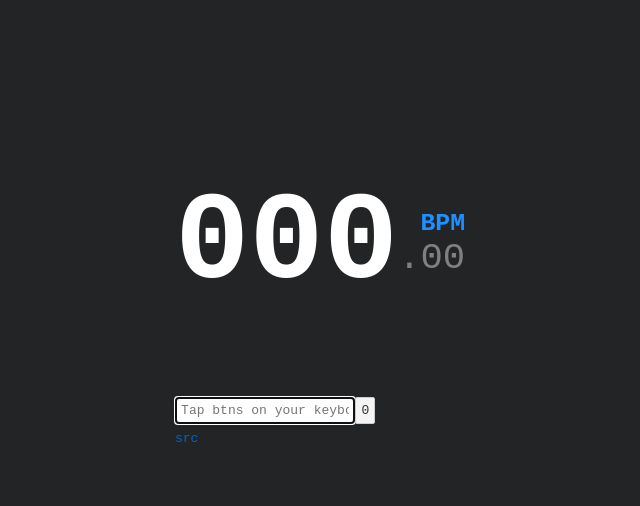
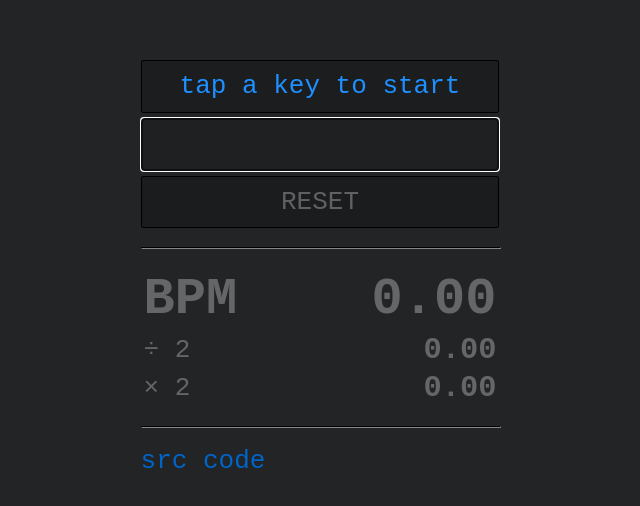
Before and after one commit to GeordieP/bpm, a Svelte app: page / in a window 1280 px wide. Shown: the part 132-638 px from the top of the page, without its empty margins (320-960 px from the left). Built offline with nearby package versions, Linux system fonts and the light colour scheme.

Commit message:
show double & half time

```diff
--- a/src/App.svelte
+++ b/src/App.svelte
@@ -1,11 +1,27 @@
 <script lang="ts">
+  import { onMount } from "svelte";
   const ONE_MINUTE_MS = 1000 * 60;
 
-  let field = "";
-  let count = 0;
-  let first = 0;
-  let bpm = "000.00";
-  $: [whole, dec] = bpm.split(".");
+  const reset = () => {
+    field = "";
+    count = 0;
+    first = 0;
+    bpm = fmtBPM(0);
+    document.getElementById("tapInputField").focus();
+  };
+  onMount(reset);
+
+  const fmtBPM = (bpm: number) => {
+    const str = (Math.round(bpm * 100) / 100).toString();
+    const [whole, decimal] = str.split(".");
+    return {
+      whole,
+      decimal:
+        decimal == null ? "00" : decimal.length < 2 ? "0" + decimal : decimal,
+      asStr: str,
+      asFloat: parseFloat(str),
+    };
+  };
 
   const tap = () => {
     const now = Date.now();
@@ -17,12 +33,93 @@
     }
 
     const tmp = (ONE_MINUTE_MS * count) / (now - first);
-    bpm = (Math.round(tmp * 100) / 100).toString();
+    bpm = fmtBPM(tmp);
 
     field = "";
     count++;
-  };
+  }; ///tap
+
+  // STATE
+  let field = "";
+  let count = 0;
+  let first = 0;
+  let bpm = fmtBPM(0);
+
+  $: active = count >= 2;
+  $: halftime = fmtBPM(bpm.asFloat / 2);
+  $: doubletime = fmtBPM(bpm.asFloat * 2);
 </script>
+
+<main>
+  <div class="vStack gap-sm">
+    {#if count == 0}
+      <button on:click={tap} class="accent">tap a key to start</button>
+    {:else if count == 1}
+      <button on:click={tap} class="accent">keep tapping</button>
+    {:else}
+      <button on:click={tap} class="txt-dim">{count} taps</button>
+    {/if}
+
+    <input
+      id="tapInputField"
+      type="text"
+      on:keydown={tap}
+      bind:value={field}
+      autofocus
+    />
+    <button on:click={reset} class:txt-dim={!active} class:accent={active}
+      >RESET</button
+    >
+
+    <hr />
+
+    <div class="vStack">
+      <table class:txt-dim={!active}>
+        <tr>
+          <td>
+            <h1>
+              <span class:accent={active}>BPM</span>
+            </h1>
+          </td>
+          <td class="text-right">
+            <h1>{bpm.whole}<span class="txt-dim">.{bpm.decimal}</span></h1>
+          </td>
+        </tr>
+
+        <tr>
+          <td>
+            <span class:accent={active}>&divide; 2</span>
+          </td>
+          <td class="text-right">
+            <h3>
+              {halftime.whole}<span class="txt-dim">.{halftime.decimal}</span>
+            </h3>
+          </td>
+        </tr>
+
+        <tr>
+          <td>
+            <span class:accent={active}>&times; 2</span>
+          </td>
+          <td class="text-right">
+            <h3>
+              {doubletime.whole}<span class="txt-dim"
+                >.{doubletime.decimal}</span
+              >
+            </h3>
+          </td>
+        </tr>
+      </table>
+    </div>
+
+    <hr />
+    <a
+      href="https://github.com/GeordieP/bpm"
+      target="_blank"
+      class:txt-dim={active}>src code</a
+    >
+  </div>
+</main>
 
 <style>
   main {
@@ -33,8 +130,36 @@
     height: 100%;
     width: 100%;
     margin: 0 auto;
+    font-size: 2em;
   }
 
+  button {
+    cursor: pointer;
+  }
+
+  button,
+  input {
+    margin: 0;
+    color: white;
+    background-color: rgba(0, 0, 0, 0.2);
+    border: 1px solid black;
+  }
+  input {
+    background-color: rgba(0, 0, 0, 0.1);
+    border: 1px solid rgba(40, 150, 255, 0.3);
+  }
+
+  h1,
+  h3 {
+    margin: 0;
+  }
+
+  hr {
+    width: 100%;
+    border-color: #333;
+  }
+
+  /*  */
   .hStack {
     display: flex;
     flex-direction: row;
@@ -45,47 +170,30 @@
     flex-direction: column;
   }
 
-  .bpm {
-    font-size: 124px;
-  }
-
-  .dec {
-    color: gray;
-    font-size: 0.3em;
-    font-weight: normal;
-  }
-
-  .accent {
-    color: dodgerblue;
-    font-size: 0.2em;
-    text-align: right;
-    width: 100%;
+  .gap-sm {
+    gap: 0.2em;
   }
 
   .center {
     justify-content: center;
     align-items: center;
   }
+
+  .txt-dim {
+    color: rgba(255, 255, 255, 0.3);
+  }
+
+  .spaceBetween {
+    justify-content: space-between;
+  }
+
+  .text-right {
+    text-align: right;
+  }
+
+  /*  */
+  .accent {
+    color: dodgerblue;
+    width: 100%;
+  }
 </style>
-
-<main>
-  <div class="vStack">
-    <h1 class="bpm hStack">
-      <b>{whole}</b>
-      <div class="vStack center">
-        <span class="accent">BPM</span>
-        <span class="dec">.{dec || '00'}</span>
-      </div>
-    </h1>
-    <div class="hStack">
-      <input
-        type="text"
-        on:keydown={tap}
-        bind:value={field}
-        placeholder="Tap btns on your keyboard"
-        autofocus />
-      <button on:click={tap}>{count}</button>
-    </div>
-    <a href="https://github.com/GeordieP/bpm">src</a>
-  </div>
-</main>
```
Also changed, not shown: 1 other file (tests, documents, lock files or other folders).
